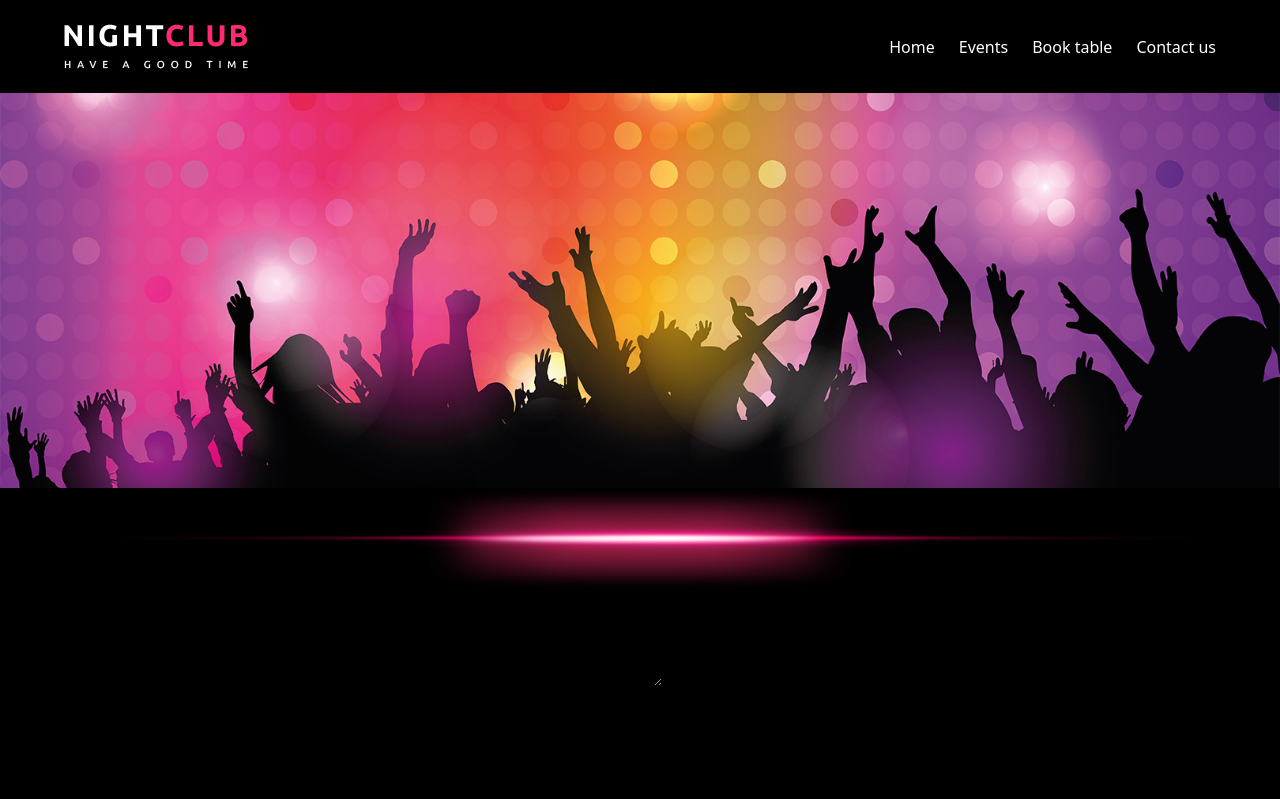
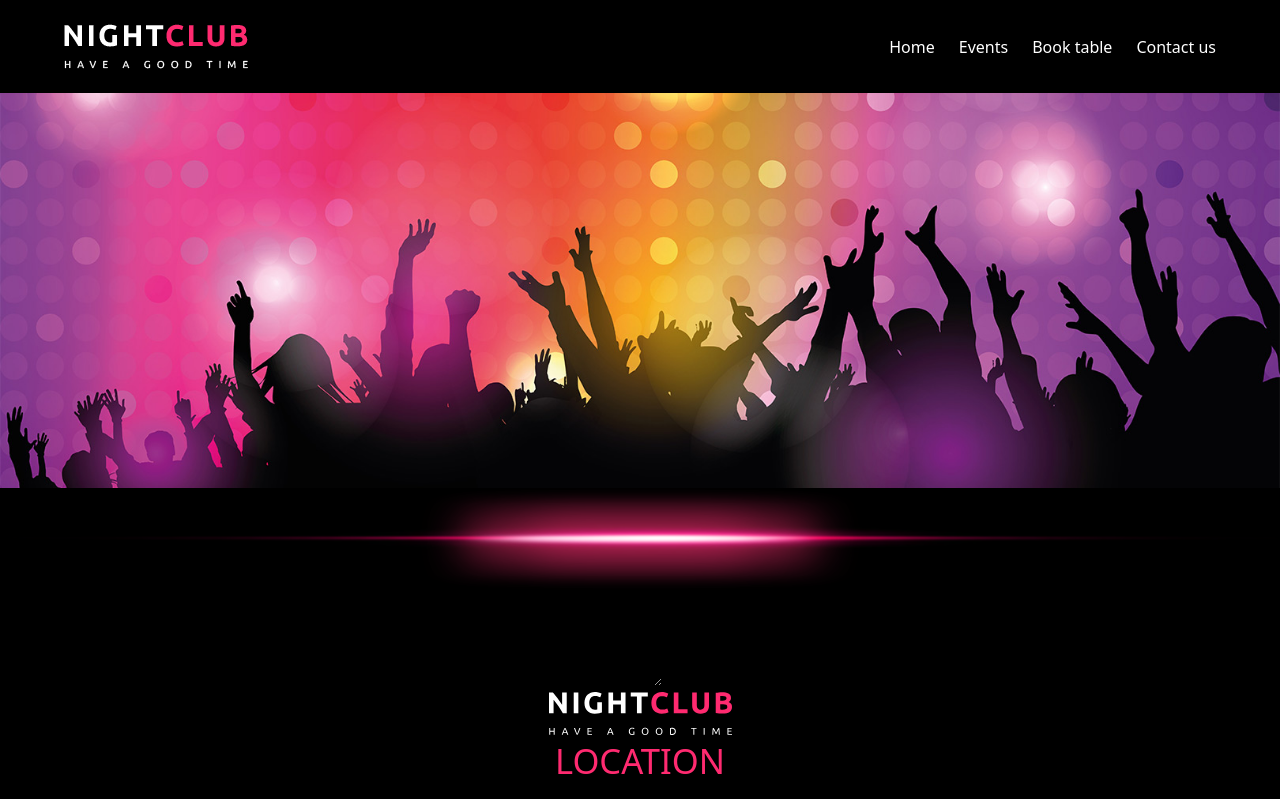
Before and after one commit to 3-sem-eksamen/night_club, a Next.js app: page /ContactUs in a window 1280 px wide. Shown: the top 799 px of the page. Built offline with nearby package versions, Linux system fonts and the light colour scheme.

Commit message:
Update BookTable and ContactUs pages to use NEXT_PUBLIC_API_URL for dynamic event fetching and add Footer component for consistency

```diff
--- a/src/app/(pages)/BookTable/page.js
+++ b/src/app/(pages)/BookTable/page.js
@@ -1,17 +1,17 @@
-import TablesContainer from "@/components/BookTable/TablesContainer";
 import Header from "@/components/GlobalComponents/Header";
 import Subhero from "@/components/GlobalComponents/Subhero";
-import BookTable from "@/components/BookTable/BookTableForm";
 import BookTableContainer from "@/components/BookTable/BookTableContainer";
+import Footer from "@/components/GlobalComponents/Footer/Footer";
 
 export default async function BookTablePage() {
-  const response = await fetch("http://localhost:4000/events");
+  const response = await fetch(`${process.env.NEXT_PUBLIC_API_URL}/events`);
   const events = await response.json();
   return (
     <section>
       <Header />
       <Subhero />
       <BookTableContainer events={events} />
+      <Footer />
     </section>
   );
 }
--- a/src/app/(pages)/ContactUs/page.js
+++ b/src/app/(pages)/ContactUs/page.js
@@ -1,6 +1,7 @@
 import Header from "@/components/GlobalComponents/Header";
 import Subhero from "@/components/GlobalComponents/Subhero";
 import Contact from "@/components/ContactUs/Contact";
+import Footer from "@/components/GlobalComponents/Footer/Footer";
 
 export default function Home() {
   return (
@@ -8,6 +9,7 @@ export default function Home() {
       <Header />
       <Subhero />
       <Contact />
+      <Footer />
     </section>
   );
 }
```
